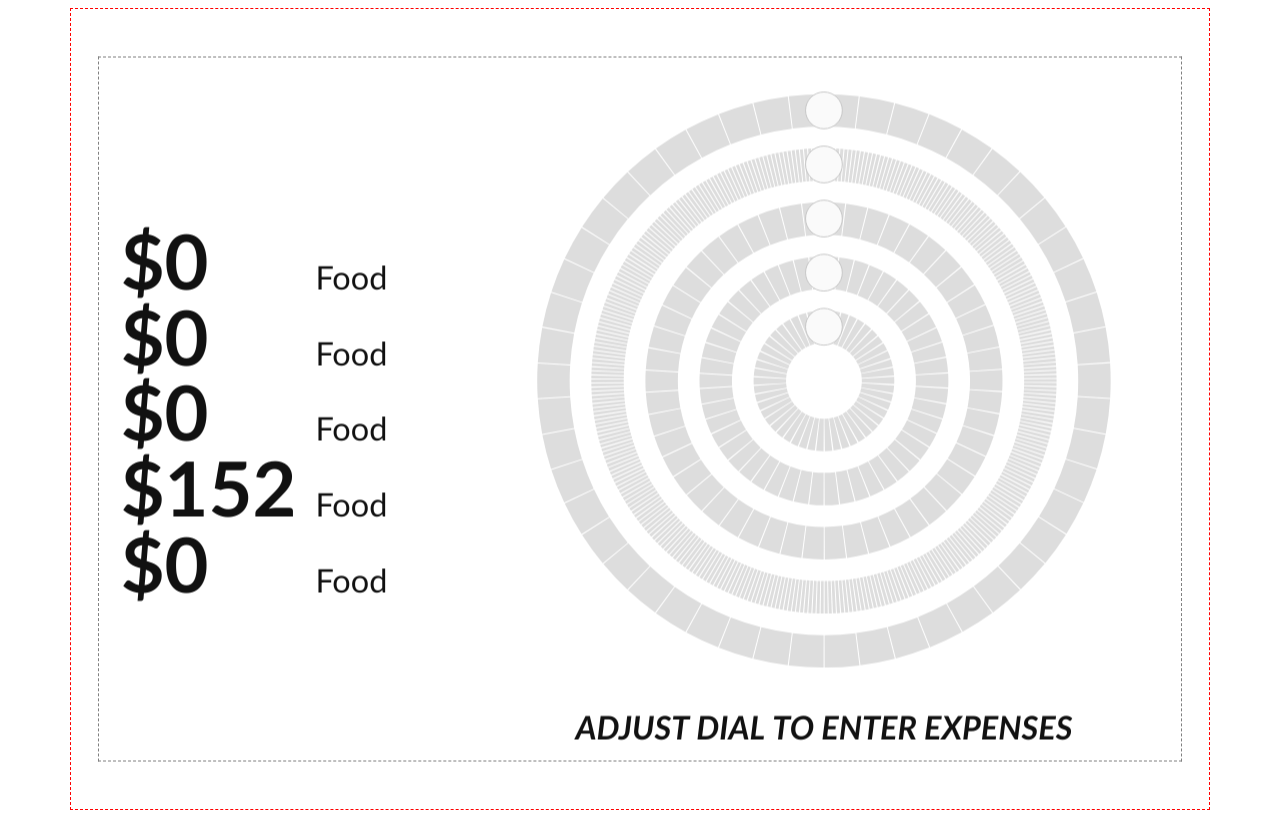
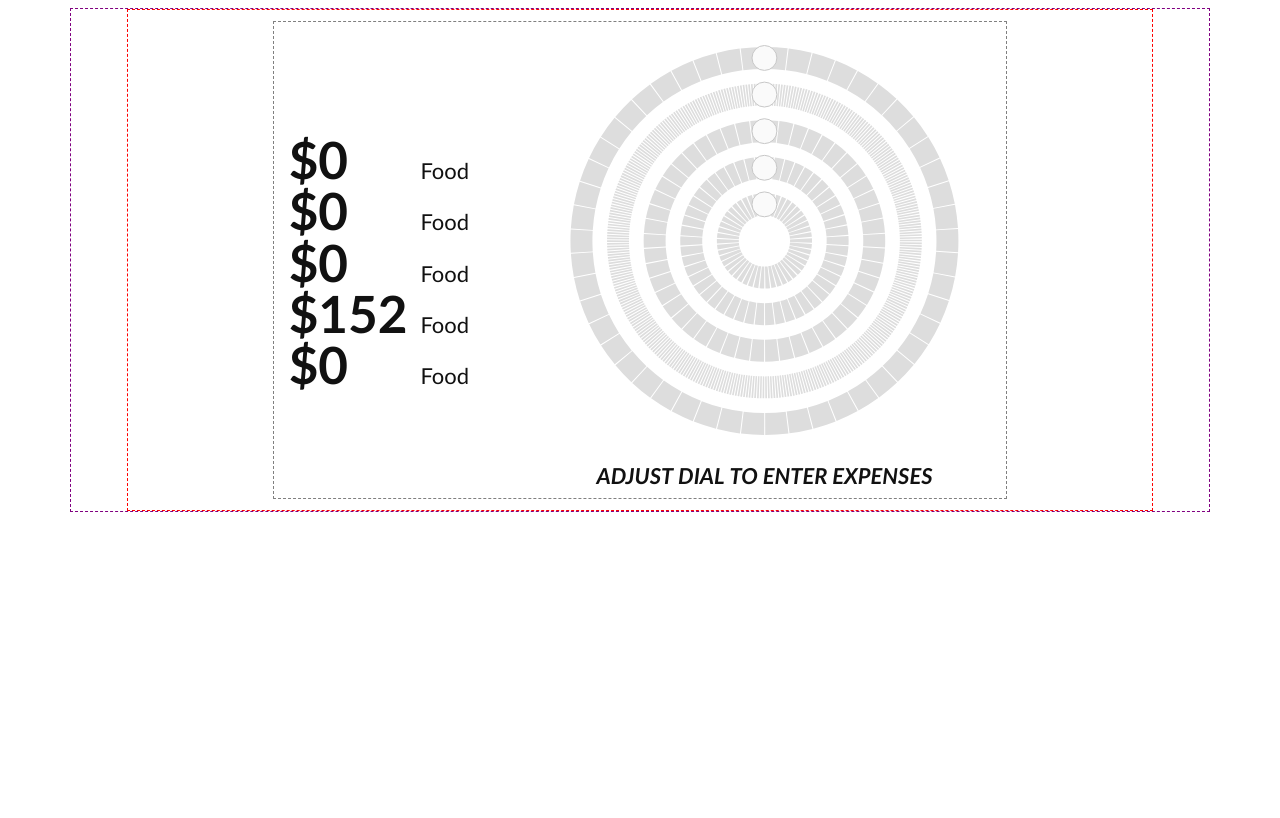
Before and after one commit to robispan/Circular-Slider, a plain HTML site: page index.html in a window 1280 px wide. Drawn offline with Linux system fonts and the light colour scheme.

Commit message:
Revert "touch sensitivity fix"
This reverts commit 29fb5c21702979dbbdf832d835a9d9563ab4a9fa.

```diff
--- a/index.html
+++ b/index.html
@@ -3,12 +3,15 @@
 
   <head>
     <meta charset="utf-8">
-    <!-- <meta name="viewport" content="width=device-width, initial-scale=1"> -->
+    <meta name="viewport" content="width=device-width, initial-scale=1">
     <link rel="stylesheet" type="text/css" href="style/style.css"/>
   </head>
 
   <body>
-    <div id="container"></div>
+    <div class="container">
+      <div id="container">
+    </div>
+  </div>
 
   <!-- ++++++++++++++++++++++++++ javascript ++++++++++++++++++++++++++ -->
 
--- a/js/main.js
+++ b/js/main.js
@@ -128,6 +128,7 @@ class Slider {
     // draw sliders, data and instructions
     let dash, fontSize, instruction;
     function drawsliders() {
+
       // draw instructions under slider
       ctx.save();
       fontSize = cw * 0.03;
@@ -263,7 +264,7 @@ class Slider {
       // iterate sliders
       sliders.forEach(function(slider) {
         // check if z is equal to slider radius +15/-12 px
-        if (z < slider.r + slider.r*0.15 && z > slider.r - slider.r*0.12) {
+        if (z < slider.r + 15 && z > slider.r - 12) {
           // get mouse coordinates inside canvas
           mouseX = event.clientX - canvas.getBoundingClientRect().left;
           mouseY = event.clientY - canvas.getBoundingClientRect().top;
--- a/style/style.css
+++ b/style/style.css
@@ -1,6 +1,13 @@
+.container {
+  /* height: 1500px; */
+  width: 90%;
+  margin: auto;
+  border: 1px dashed purple;
+}
+
 #container {
   width: 90%;
-  height: 800px;
+  height: 500px;
   border: 1px dashed red;
   margin: auto;
 }
```
